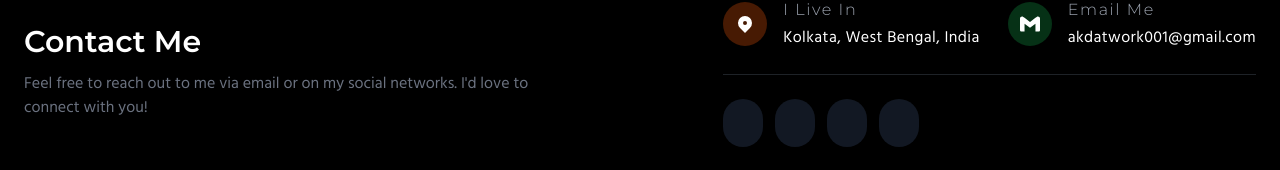
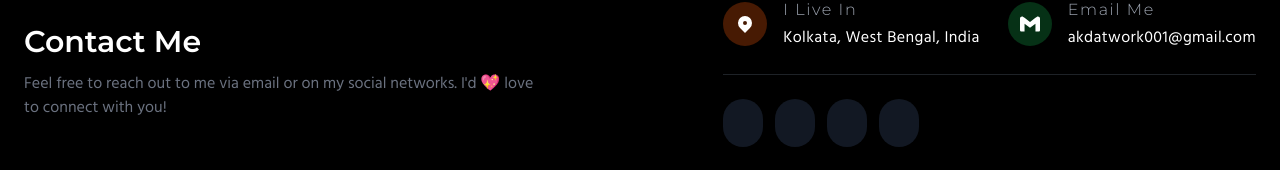
Before and after one commit to akshayxemo/portfolio, a React (Vite) app in the folder client/: page / in a window 1280 px wide. Shown: the part 3758-3928 px from the top of the page. Built offline with nearby package versions, Linux system fonts and the light colour scheme; some icons are missing.

Commit message:
some changes in scrolling and navbar

```diff
--- a/client/src/App.css
+++ b/client/src/App.css
@@ -1,5 +1,6 @@
 * {
   scroll-behavior: smooth;
+  scroll-padding-top: 88.5px;
 }
 /* width */
 ::-webkit-scrollbar {
--- a/client/src/assets/data/contacs.json
+++ b/client/src/assets/data/contacs.json
@@ -1,6 +1,6 @@
 {
   "contactLabel": "Contact me",
-  "body": "Feel free to reach out to me via email or on my social networks. I'd love to connect with you!",
+  "body": "Feel free to reach out to me via email or on my social networks. I'd 💖 love to connect with you!",
   "emailLabel": "Email me",
   "email": "akdatwork001@gmail.com",
   "addressLabel": "I Live In",
```
